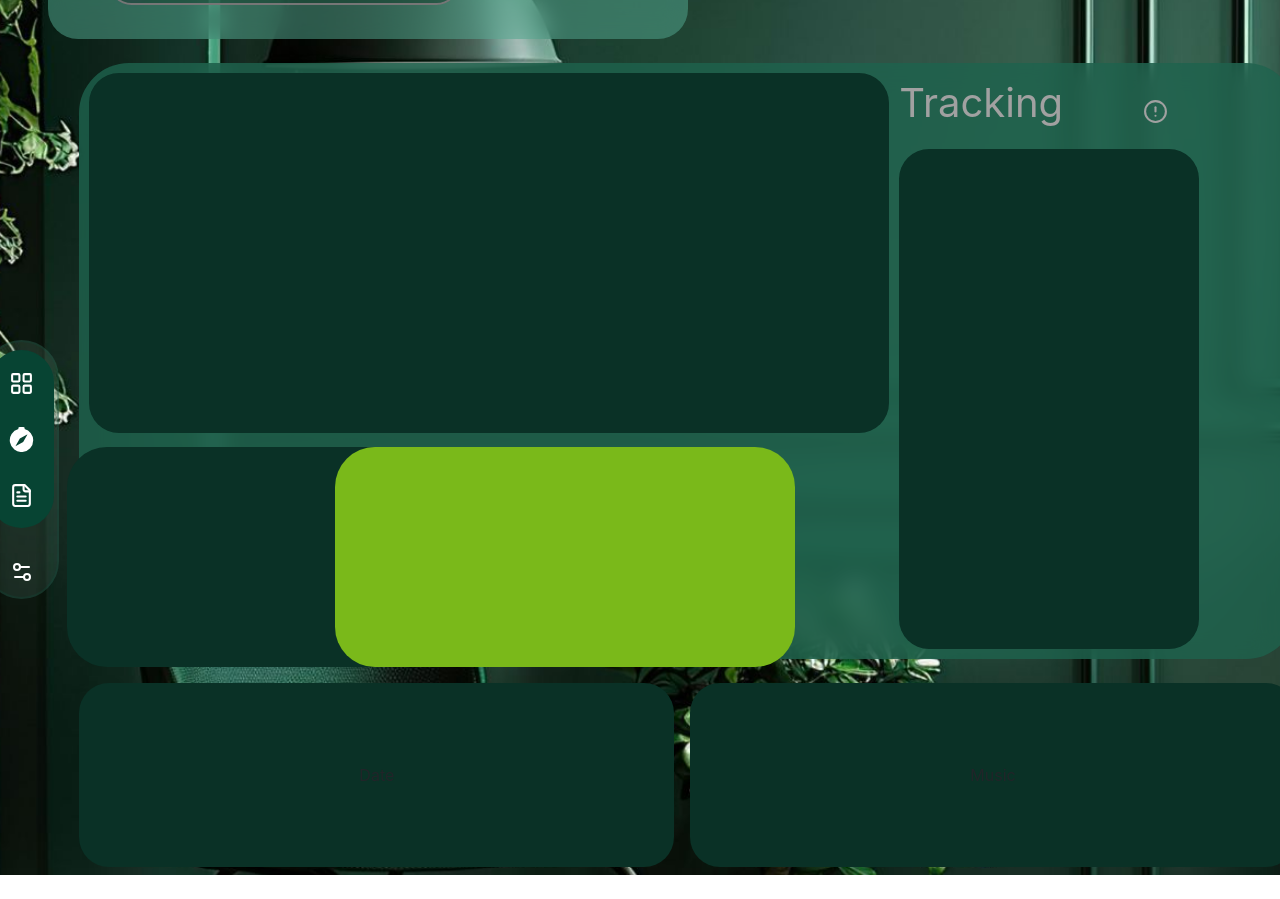
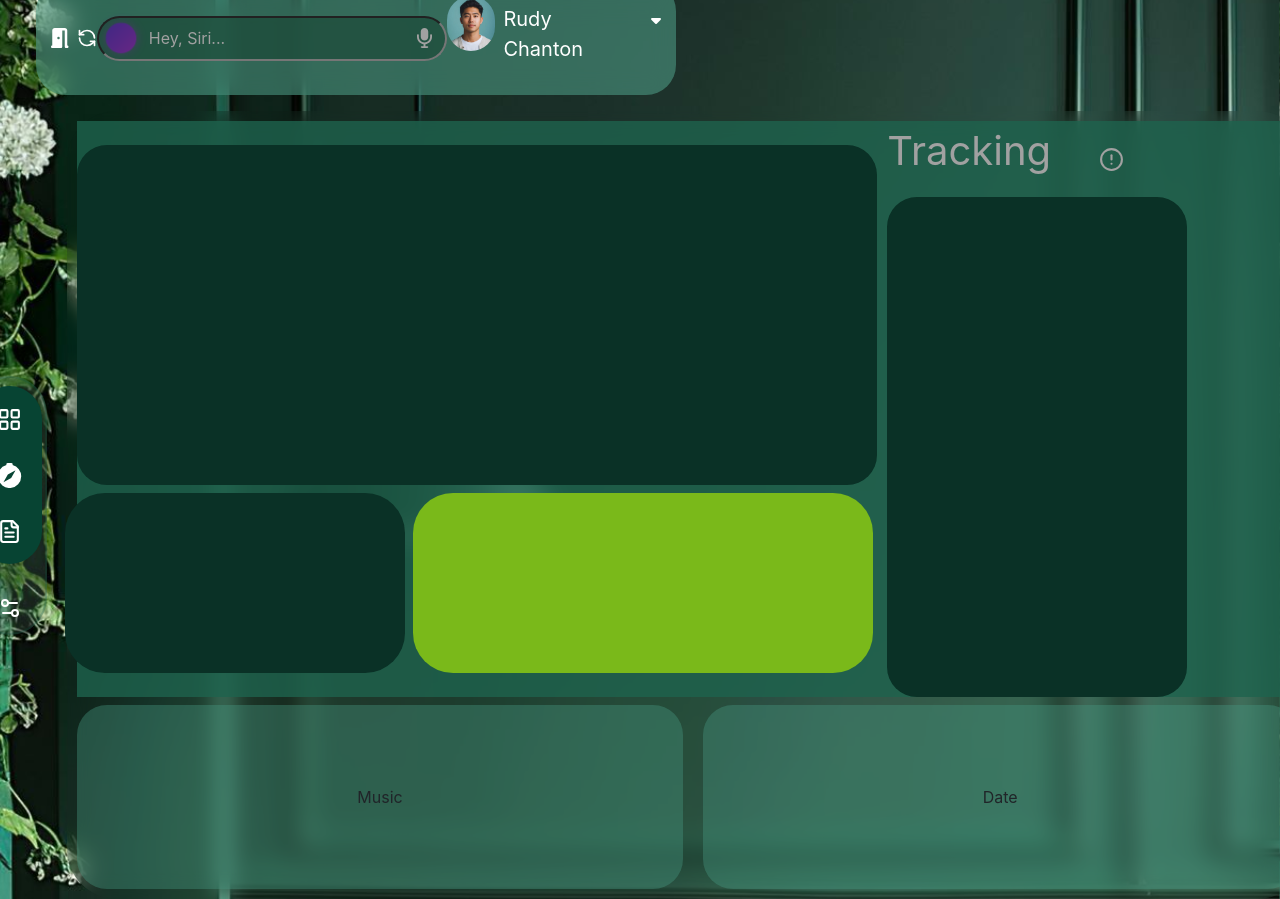
Before and after one commit to brucetravis/gokijany_dashboard_updated, a React (Create React App) app: page /home in a window 1280 px wide. Shown: the top 899 px of the page. Before the commit the page ends 875 px from the top, so only its background shows below. Built offline with nearby package versions, Linux system fonts and the light colour scheme.

Commit message:
Home page responsive

```diff
--- a/src/components/header/Header.css
+++ b/src/components/header/Header.css
@@ -4,8 +4,9 @@ header {
     align-items: center;
     justify-content: space-between;
     backdrop-filter: blur(12px);
+    margin-top: 10vh;
     margin-left: 5vw;
-    margin-bottom: 3vh;
+    margin-bottom: 2vh;
     border-radius: 30px;
     background-color: rgba(86, 172, 147, 0.5);
     /* backdrop-filter: blur(12px); */
--- a/src/components/homecomponents/bigdiv/BigDiv.css
+++ b/src/components/homecomponents/bigdiv/BigDiv.css
@@ -1,5 +1,5 @@
 .big-div {
-    padding: 180px 400px;
+    padding: 170px 400px;
     background-color: rgb(10, 49, 38);
     border-radius: 30px;
 }
--- a/src/components/homecomponents/date/Date.css
+++ b/src/components/homecomponents/date/Date.css
@@ -1,5 +1,7 @@
 .date-page {
     padding: 80px 280px;
-    background-color: rgb(10, 49, 38);
+    background-color: rgba(72, 150, 128, 0.4);
+    /* background: transparent; */
+    backdrop-filter: blur(100px);
     border-radius: 30px;
 }
--- a/src/components/homecomponents/kasnei/Kasnei.css
+++ b/src/components/homecomponents/kasnei/Kasnei.css
@@ -1,8 +1,8 @@
 .kasnei-page {
     background-color: rgb(122, 185, 26);
-    padding: 110px 230px;
+    padding: 90px 230px;
     border-radius: 40px;
-    position: absolute;
-    top: 48vh;
-    left: 20vw;
+    /* position: absolute;
+    top: 50vh;
+    left: 20vw; */
 }
--- a/src/components/homecomponents/music/Music.css
+++ b/src/components/homecomponents/music/Music.css
@@ -1,5 +1,7 @@
 .music-page {
     padding: 80px 280px;
-    background-color: rgb(10, 49, 38);
+    background-color: rgba(72, 150, 128, 0.4);
+    /* background: transparent; */
+    backdrop-filter: blur(100px);
     border-radius: 30px;
 }
--- a/src/components/homecomponents/payment/Payment.css
+++ b/src/components/homecomponents/payment/Payment.css
@@ -1,8 +1,9 @@
 .payment-div {
     background-color: rgb(10, 49, 38);
-    padding: 110px 170px;
+    padding: 90px 170px;
     border-radius: 40px;
-    position: absolute;
-    top: 48vh;
-    left: -1vw;
+    margin-left: -1vw;
+    /* position: absolute;
+    top: 50vh;
+    left: -1vw; */
 }
--- a/src/pages/home/Home.css
+++ b/src/pages/home/Home.css
@@ -1,6 +1,5 @@
 .home-page {
     /* background-color: blue; */
-    background-color: rgba(30, 99, 78, 0.8);
     backdrop-filter: blur(12px);
     /* padding: 200px; */
     border-radius: 50px;
@@ -11,9 +10,17 @@
 
 
 .home-one {
+    background-color: rgba(30, 99, 78, 0.8);
     display: flex;
-    /* align-items: center; */
+    align-items: center;
     gap: 10px;
+}
+
+.home-two {
+    display: flex;
+    align-items: center;
+    gap: 20px;
+    margin-top: 1vh;
 }
 
 .tracking-text {
--- a/src/pages/home/Home.js
+++ b/src/pages/home/Home.js
@@ -10,26 +10,19 @@ import Date from '../../components/homecomponents/date/Date'
 
 export default function Home() {
   return (
-    <div>
     <div className='home-page'>
-        <div>
       <div className='home-one'>
         <div>
-              <div className=''>
           <BigDiv />
-              </div>
 
-              <div className='d-flex align-items-center gap-2'>
+          <div className='d-flex align-items-center mt-2 gap-2'>
             <Payment />
             <Kasnei />
           </div>
         </div>
 
-            <div className='d-flex flex-column justify-content-center'>
-              <div
-                className='d-flex align-items-center '
-                style={{ gap: "80px" }}
-              >
+        <div>
+          <div className='d-flex align-items-center gap-5'>
             <p className='tracking-text'>Tracking</p>
 
             <AlertCircle
@@ -41,14 +34,12 @@ export default function Home() {
           <TrackingDiv />
         </div>
       </div>
+
+      <div className='home-two'>
+        <Music />
+        <Date />
       </div>
 
     </div>
-
-      <div className='home-two mt-4 mb-2 d-flex align-items-center justify-content-center gap-3 '>
-        <Date />
-        <Music />
-      </div>
-    </div>
   )
 }
```
Lines whose indentation alone changed are shown as unchanged.
